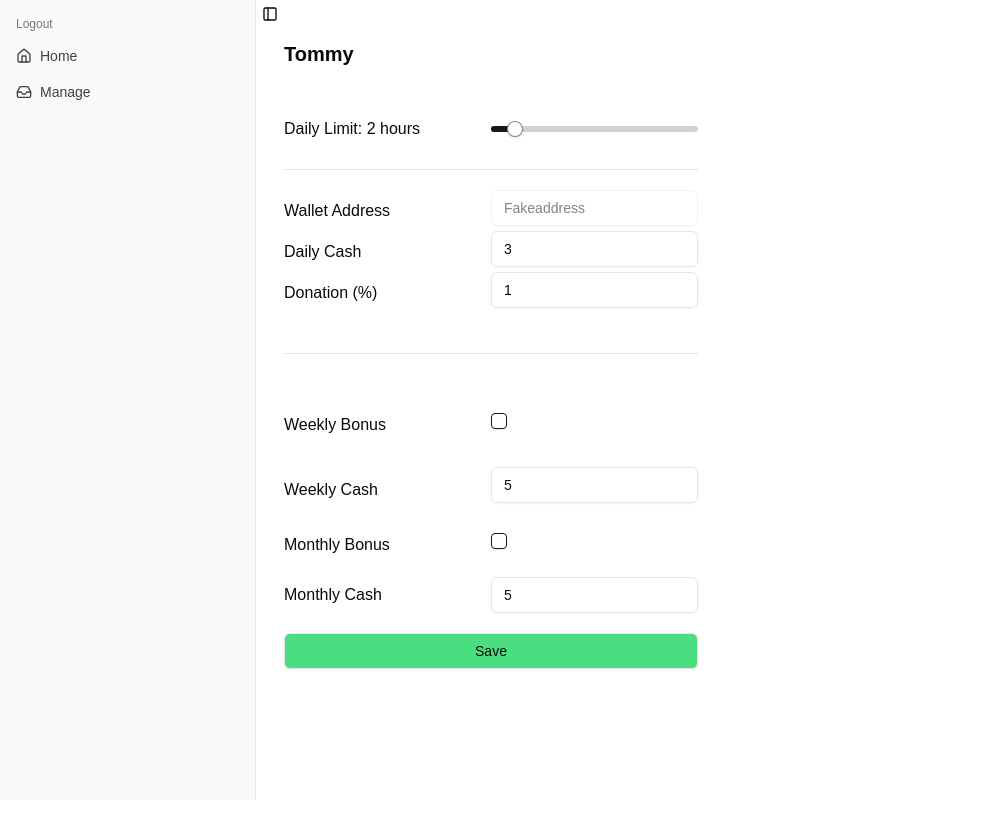
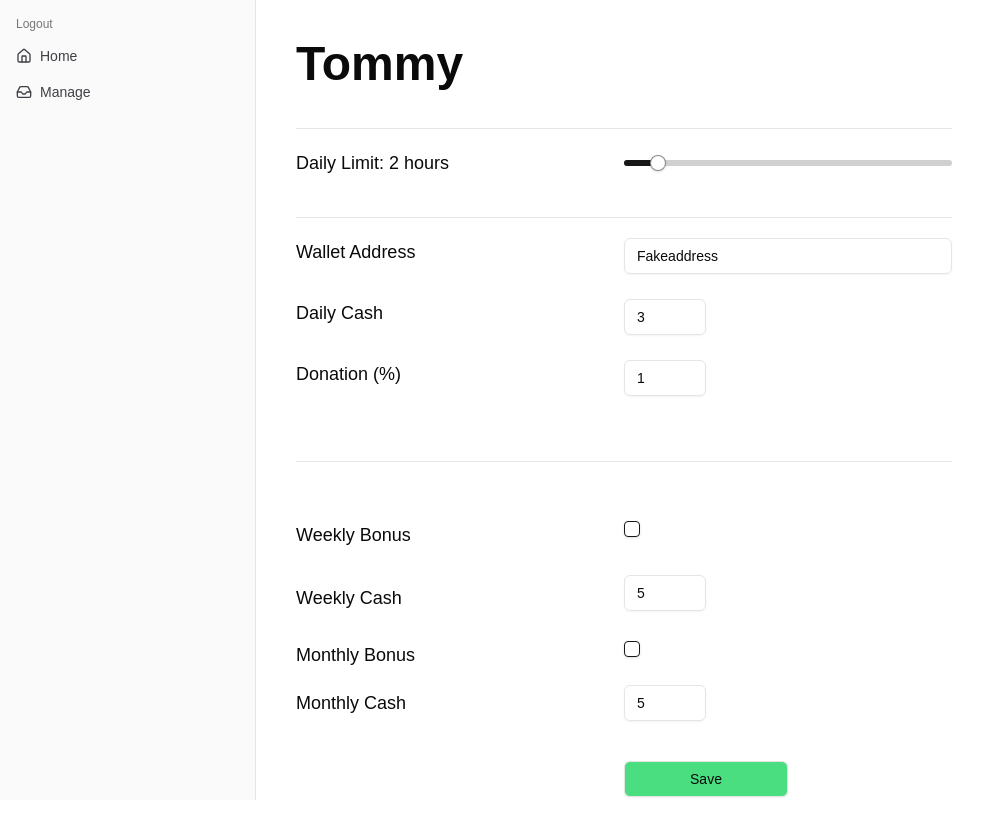
Before and after one commit to HackJanitors/logout, a Next.js app in the folder frontend/: page /admin in a window 1280 px wide. Shown: the whole page, without its empty margins (0-999 px from the left). Before the commit the page ends 800 px from the top, so only its background shows below. Built offline with nearby package versions, Linux system fonts and the light colour scheme.

Commit message:
Fix layout of admin page

```diff
--- a/frontend/src/app/admin/layout.js
+++ b/frontend/src/app/admin/layout.js
@@ -27,7 +27,6 @@ export default function RootLayout({ children }) {
                 <SidebarProvider>
                     <AppSidebar />
                     <main className="flex flex-row w-full">
-                        <SidebarTrigger />
                         {children}
                     </main>
                 </SidebarProvider>
--- a/frontend/src/app/admin/page.js
+++ b/frontend/src/app/admin/page.js
@@ -22,11 +22,9 @@ export default function Admin() {
         childName: "Tommy",
         walletAddress: "Fakeaddress"
     })
-    const [notEditable, setNotEditable] = useState(true)
 
     function updatePlan(key, value) {
         setPlan((prev) => ({ ...prev, [key]: value }));
-        console.log(plan)
     }
 
     function updateDetails(key, value) {
@@ -35,74 +33,85 @@ export default function Admin() {
 
 
     return (
-        <div className="flex flex-col mt-10">
+        <div className="flex flex-col mt-10 ml-10 flex-grow text-lg">
             <div>
-                <h1 className="text-xl font-bold"> {childDetails.childName} </h1>
+                <h1 className="text-5xl font-extrabold "> {childDetails.childName} </h1>
             </div>
-            <div id="daily" className="mt-10 grid grid-rows-5">
-                <div className="grid grid-cols-2">
+            <div id="dailyLimit">
+                <div className="grid grid-cols-[2fr,1fr]">
+                    <Separator className="mt-10 mb-5" />
+                </div>
+                <div className="grid grid-cols-3">
                     <label className="self-center">
                         {"Daily Limit: " + plan.dailyLimit + " hours"}
                     </label>
                     <Slider
                         max={24}
-                        className="w-full"
                         value={[plan.dailyLimit]}
                         onValueChange={(val) => updatePlan("dailyLimit", val[0])}
                     />
                 </div>
-                <Separator className="mt-5 mb-5" />
-                <div className="grid grid-cols-2">
-                    <label className="self-center">
+            </div>
+            <div id="daily" className=" grid grid-rows-4">
+                <div className="grid grid-cols-[2fr,1fr]">
+                    <Separator className="mt-10 mb-5" />
+                </div>
+                <div className="grid grid-cols-3">
+                    <label>
                         Wallet Address
                     </label>
-                    <Input type="walletAddress" placeholder="New Wallet Address" className="w-full" disabled={notEditable} value={childDetails.walletAddress} onChange={(val) => updateDetails("walletAddress", val[0])} />
+                    <Input type="walletAddress" placeholder="New Wallet Address" className="w-full" value={childDetails.walletAddress} onChange={(val) => updateDetails("walletAddress", val[0])} />
                 </div>
-                <div className="grid grid-cols-2">
-                    <label className="self-center">
+                <div className="grid grid-cols-3">
+                    <label>
                         Daily Cash
                     </label>
-                    <Input type="number" value={plan.cashAmount} onChange={(val) => updatePlan("cashAmount", val[0])} />
+                    <Input className="w-1/4" type="number" value={plan.cashAmount} onChange={(val) => updatePlan("cashAmount", val[0])} />
                 </div>
-                <div className="grid grid-cols-2">
-                    <label className="w-3/4 self-center">
+                <div className="grid grid-cols-3">
+                    <label>
                         Donation (%)
                     </label>
-                    <Input type="number" value={plan.donationPercent} onChange={(val) => updatePlan("donationPercent", val[0])} />
+                    <Input className="w-1/4" type="number" value={plan.donationPercent} onChange={(val) => updatePlan("donationPercent", val[0])} />
                 </div>
             </div>
             <div id="weeklyMonthly" className="grid grid-rows-3">
-                <Separator className="mt-10 mb-5" />
+                <div className="grid grid-cols-[2fr,1fr]">
+                    <Separator className="mt-10 mb-5" />
+                </div>
                 <div id="weeklyBonus" className="grid grid-rows-2 gap-2">
-                    <div className="grid grid-cols-2">
+                    <div className="grid grid-cols-3">
                         <label>
                             Weekly Bonus
                         </label>
                         <Checkbox id="weeklyBonus" checked={plan.weeklyBonus} onCheckedChange={(val) => updatePlan("weeklyBonus", val)} />
                     </div>
-                    <div className="grid grid-cols-2">
+                    <div className="grid grid-cols-3">
                         <label className="self-center">
                             Weekly Cash
                         </label>
-                        <Input type="number" value={plan.weeklyAmount} onChange={(val) => updatePlan("weeklyAmount", val[0])} />
+                        <Input className="w-1/4" type="number" value={plan.weeklyAmount} onChange={(val) => updatePlan("weeklyAmount", val[0])} />
                     </div>
                 </div>
                 <div id="monthlyBonus" className="grid grid-rows-2 gap-2 mt-5">
-                    <div className="grid grid-cols-2">
+                    <div className="grid grid-cols-3">
                         <label>
                             Monthly Bonus
                         </label>
                         <Checkbox id="monthlyBonus" checked={plan.monthlyBonus} onCheckedChange={(val) => updatePlan("monthlyBonus", val)} />
                     </div>
-                    <div className="grid grid-cols-2">
+                    <div className="grid grid-cols-3">
                         <label className="self-center">
                             Monthly Cash
                         </label>
-                        <Input type="number" value={plan.weeklyAmount} onChange={(val) => updatePlan("monthlyAmount", val[0])} />
+                        <Input className="w-1/4" type="number" value={plan.monthlyAmount} onChange={(val) => updatePlan("monthlyAmount", val[0])} />
                     </div>
                 </div>
             </div >
-            <Button className="mt-5 bg-green-400" variant="outline" onClick={() => setNotEditable(true)}> Save </Button>
+            <div className="grid grid-cols-3 mt-10 mb-10">
+                <div> </div>
+                <Button className="bg-green-400 w-1/2" variant="outline"> Save </Button>
+            </div>
         </div >
 
 
```
